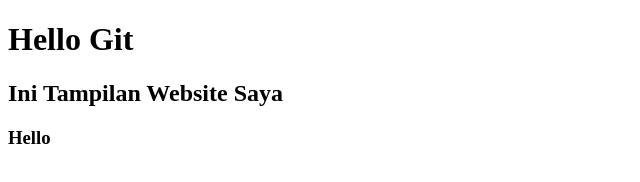
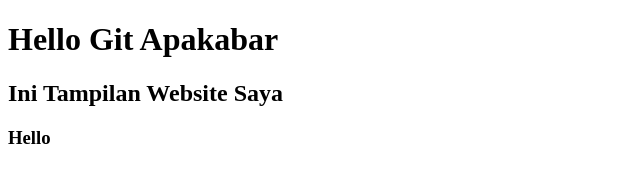
Before and after one commit to AnulQr/hello, a plain HTML site: page index.html in a window 1280 px wide. Shown: the whole page, without its empty margins (0-640 px from the left). Drawn offline with Linux system fonts and the light colour scheme.

Commit message:
add in h1 text

```diff
--- a/index.html
+++ b/index.html
@@ -7,7 +7,7 @@
     <title>git</title>
 </head>
 <body>
-    <h1>Hello Git</h1>
+    <h1>Hello Git Apakabar</h1>
     <h2>Ini Tampilan Website Saya</h2>
     <h3>Hello</h3>
 </body>
```
